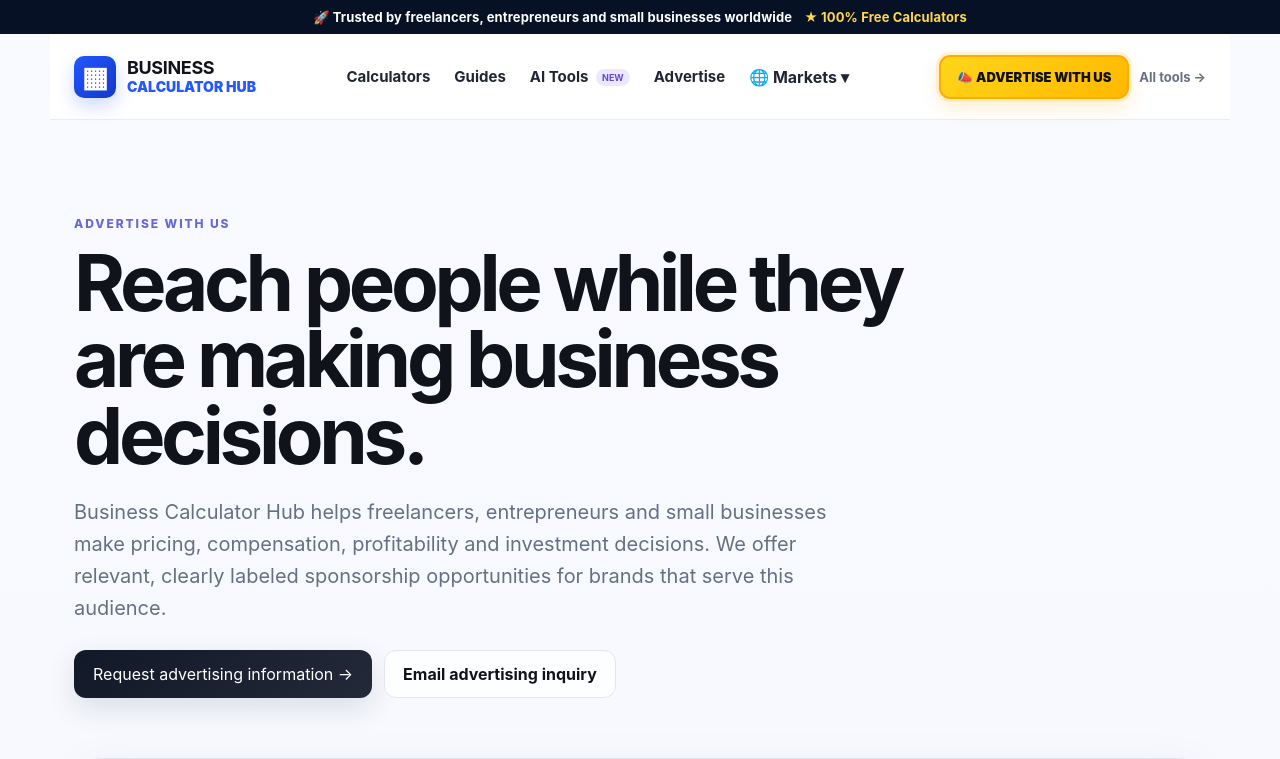
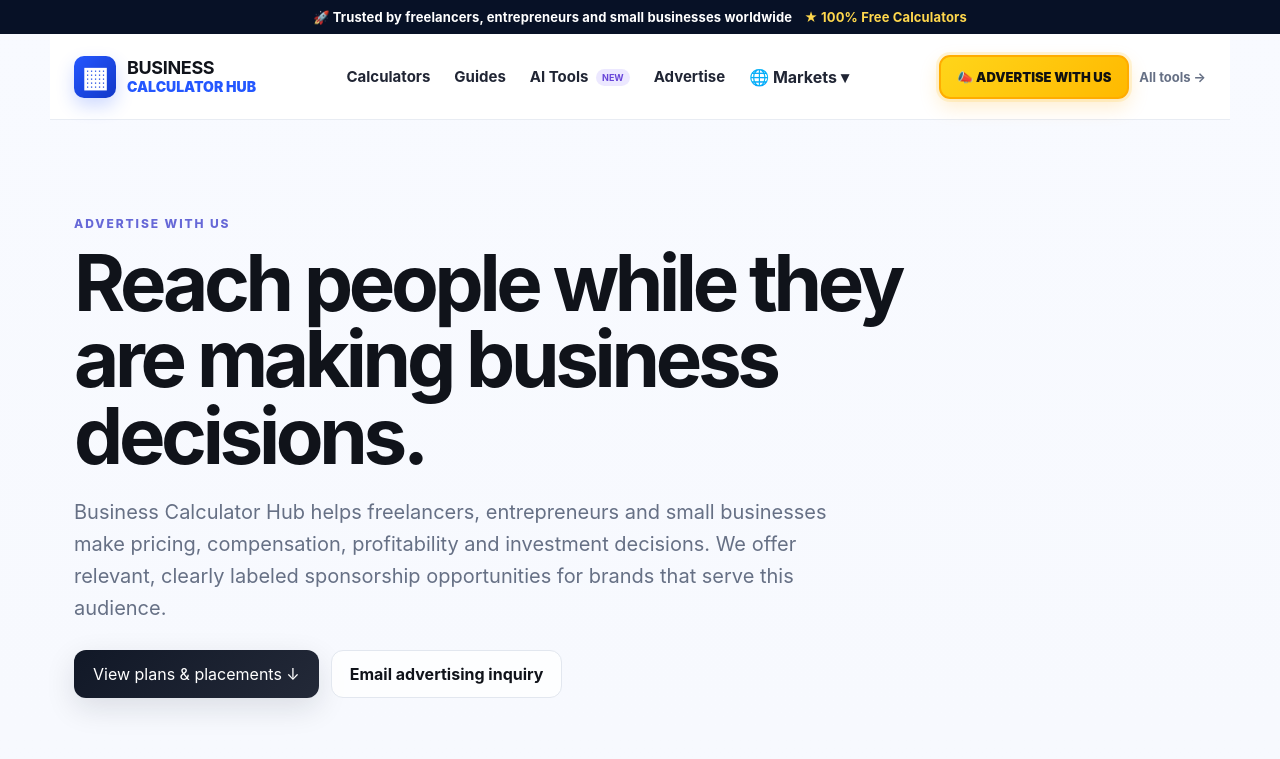
Before and after one commit to luizferdazzi-commits/business-calculator-hub, a Next.js app: page /advertise in a window 1280 px wide. Shown: the top 759 px of the page. Built offline with nearby package versions, Linux system fonts and the light colour scheme.

Commit message:
Move advertising plans directly below hero

```diff
--- a/app/advertise/page.tsx
+++ b/app/advertise/page.tsx
@@ -14,8 +14,9 @@ export default function AdvertisePage(){
       <p className="eyebrow">ADVERTISE WITH US</p>
       <h1>Reach people while they are making business decisions.</h1>
       <p className="lead">Business Calculator Hub helps freelancers, entrepreneurs and small businesses make pricing, compensation, profitability and investment decisions. We offer relevant, clearly labeled sponsorship opportunities for brands that serve this audience.</p>
-      <div className="heroActions"><a className="primary" href="#proposal">Request advertising information →</a><a className="secondary" href="mailto:contato@assessorialf.com.br?subject=Advertising%20inquiry%20-%20Business%20Calculator%20Hub">Email advertising inquiry</a></div>
+      <div className="heroActions"><a className="primary" href="#plans">View plans & placements ↓</a><a className="secondary" href="mailto:contato@assessorialf.com.br?subject=Advertising%20inquiry%20-%20Business%20Calculator%20Hub">Email advertising inquiry</a></div>
     </section>
+    <AdvertisingPlans lang="en" contact="#proposal"/>
 
     <section className="trafficProof" aria-label="Audience and partner media kit">
       <div className="trafficProofIntro">
@@ -65,7 +66,7 @@ export default function AdvertisePage(){
       <p className="trafficNote">Source: {audience.source}. Audience figures are measured, not projected. Data is refreshed daily and may change as Google Analytics processes traffic. Detailed media-kit data can be shared with qualified prospective partners.</p>
     </section>
 
-    <AdvertisingPlans lang="en" contact="#proposal"/>
+
 
     <section className="sectionBlock advertiseSection">
       <div className="sectionHeading"><div><p className="eyebrow">AVAILABLE OPPORTUNITIES</p><h2>Contextual placements, not intrusive ads.</h2></div><p>We prioritize placements that match the user's current business question and keep sponsored content clearly identified.</p></div>
```
